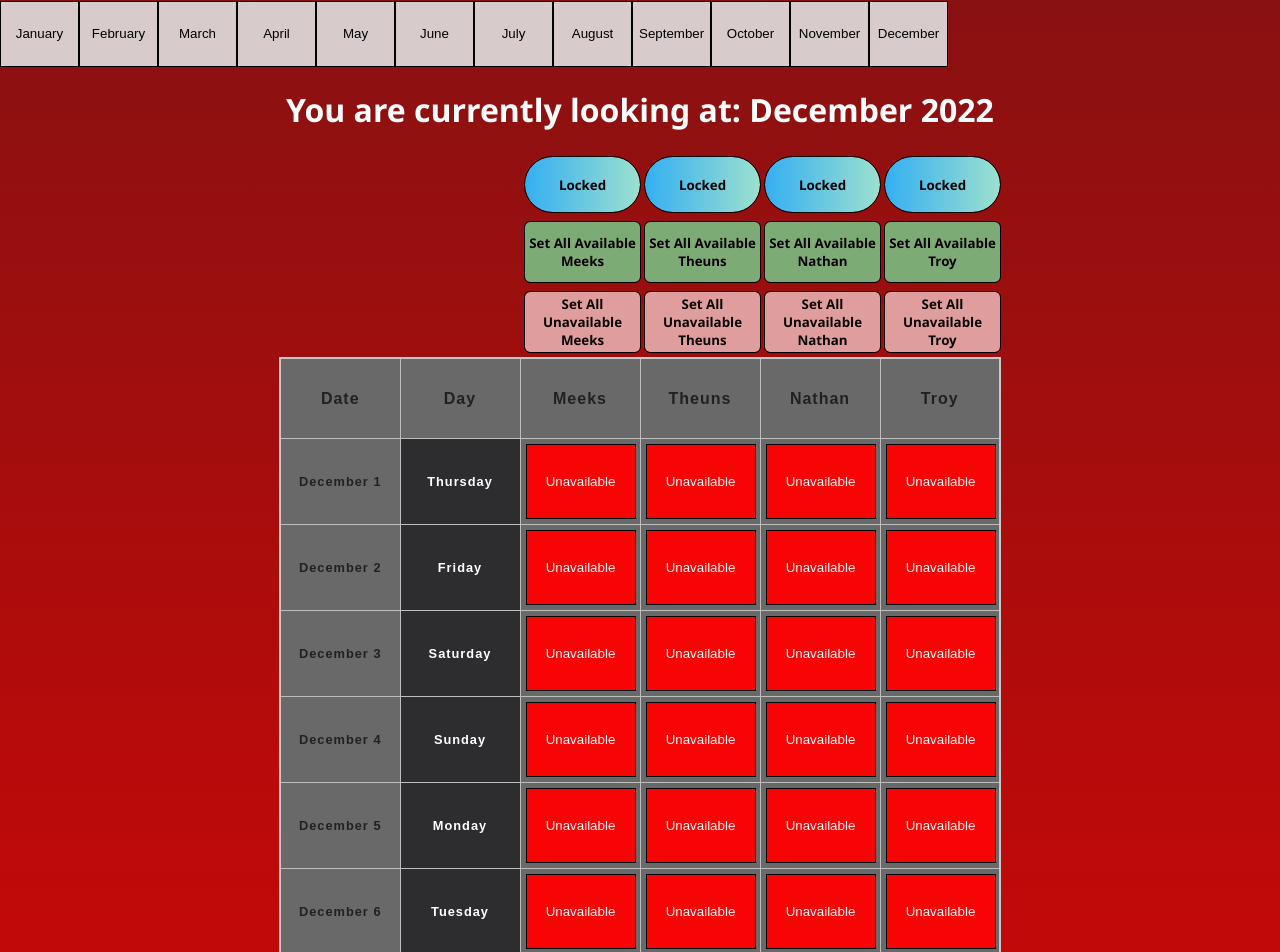
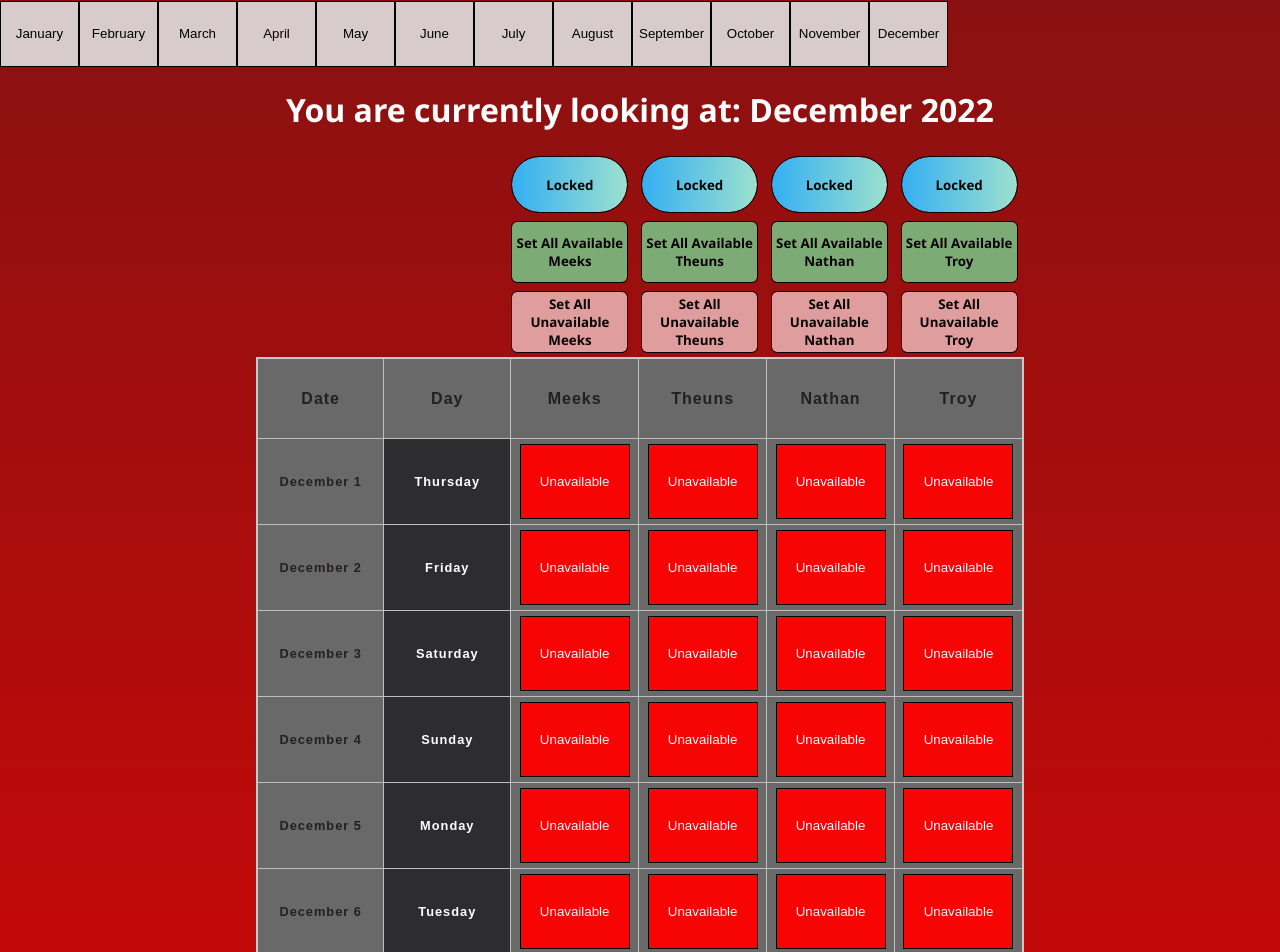
Before and after one commit to usfalidiate/jam_booker, a Next.js app: page / in a window 1280 px wide. Shown: the part 1262-2214 px from the top of the page. Built offline with nearby package versions, Linux system fonts and the light colour scheme; no server answers; the database is empty.

Commit message:
tableauto2

```diff
--- a/styles/globals.css
+++ b/styles/globals.css
@@ -57,7 +57,7 @@ h1 {
   }
 
 .tableNude {
-  table-layout: fixed;
+  table-layout: auto;
   margin: auto;
   border-collapse: collapse;
   border: none;
@@ -65,13 +65,13 @@ h1 {
   letter-spacing: 1px;
   font-family: sans-serif;
   font-size: .8rem;
-  width: 100%;
+  min-width: 60%;
   width: 120px;
   height: 80px;
   }
 
   .tableDefault {
-  table-layout: fixed;
+  table-layout: auto;
   margin: auto;
   border-collapse: collapse;
   border: 2px solid rgb(200, 200, 200);
@@ -79,7 +79,7 @@ h1 {
   letter-spacing: 1px;
   font-family: sans-serif;
   font-size: .8rem;
-  width: 100%;
+  min-width: 60%;
   width: 120px;
   height: 80px;
   }
@@ -256,7 +256,7 @@ padding: 5px;
 
   .buttonUnavail:hover {
     opacity: 1;
-    outline: 4px solid rgb(255, 166, 184);
+    outline: 4px solid rgb(255, 211, 220);
   }
 
   .buttonUndefined {
```
